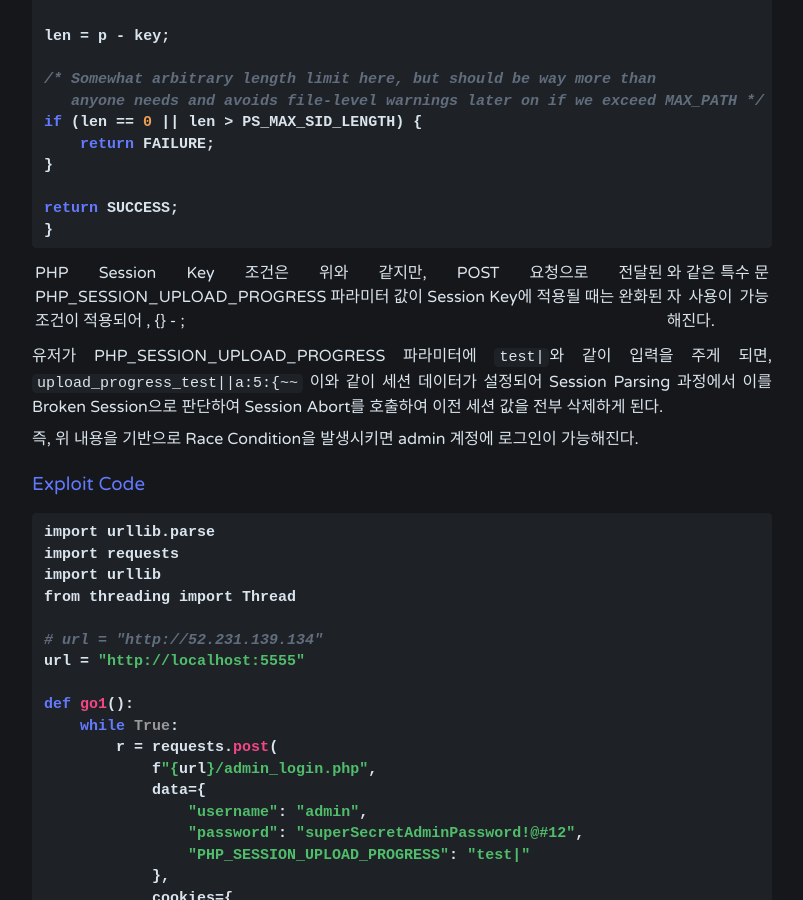
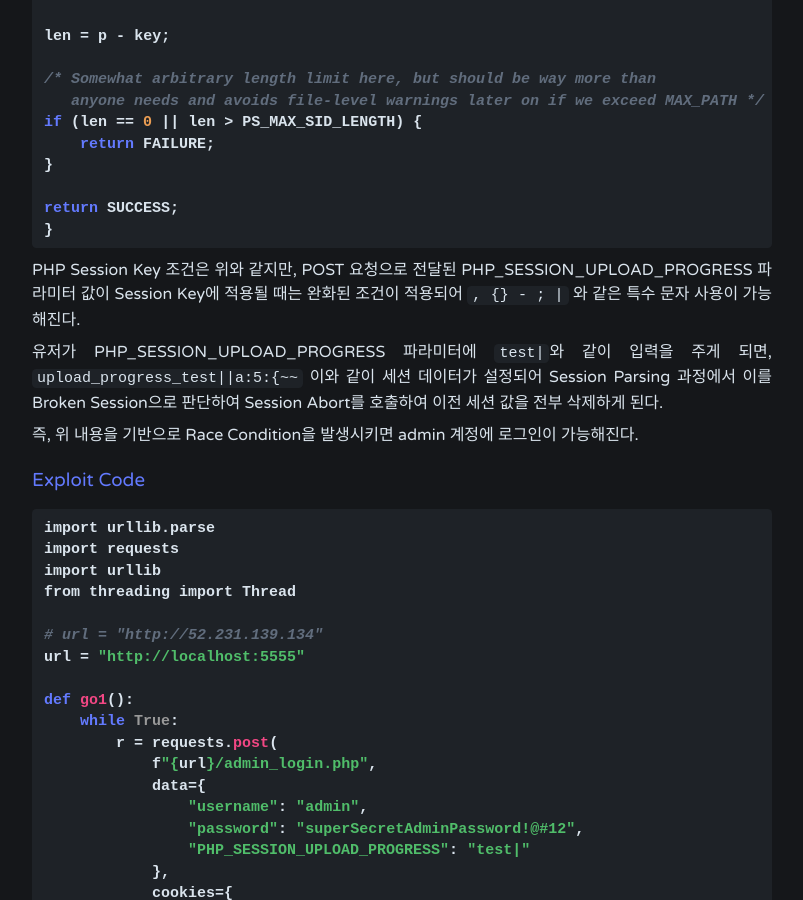
Before and after one commit to jiniljeil/jiniljeil.github.io, a Jekyll site: the page built from _posts/2024-08-03-CCE-2024-Qual.md, in a window 1280 px wide and 900 px high, scrolled down 16364 px. Shown: the whole window, without its empty margins (238-1041 px from the left). Built offline with Jekyll 4.4.1, drawn with Linux system fonts in a browser that asks for light colours; comment, search, counter and statistics services are not loaded.

````diff
--- a/_posts/2024-08-03-CCE-2024-Qual.md
+++ b/_posts/2024-08-03-CCE-2024-Qual.md
@@ -676,7 +676,7 @@ return SUCCESS;
 }
 ```
 
-PHP Session Key 조건은 위와 같지만, POST 요청으로 전달된 PHP_SESSION_UPLOAD_PROGRESS 파라미터 값이 Session Key에 적용될 때는 완화된 조건이 적용되어 , {} - ; | 와 같은 특수 문자 사용이 가능해진다.
+PHP Session Key 조건은 위와 같지만, POST 요청으로 전달된 PHP_SESSION_UPLOAD_PROGRESS 파라미터 값이 Session Key에 적용될 때는 완화된 조건이 적용되어 `, {} - ; |` 와 같은 특수 문자 사용이 가능해진다.
 
 유저가 PHP_SESSION_UPLOAD_PROGRESS 파라미터에 `test|`와 같이 입력을 주게 되면, `upload_progress_test||a:5:{~~` 이와 같이 세션 데이터가 설정되어 Session Parsing 과정에서 이를 Broken Session으로 판단하여 Session Abort를 호출하여 이전 세션 값을 전부 삭제하게 된다.
 
````
